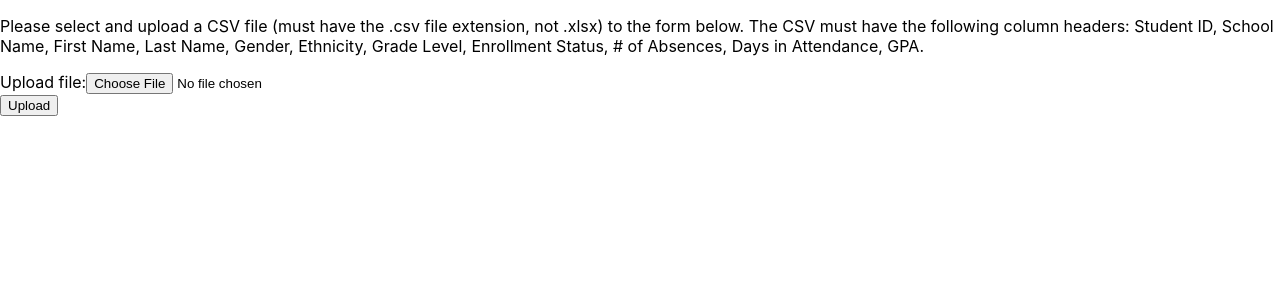
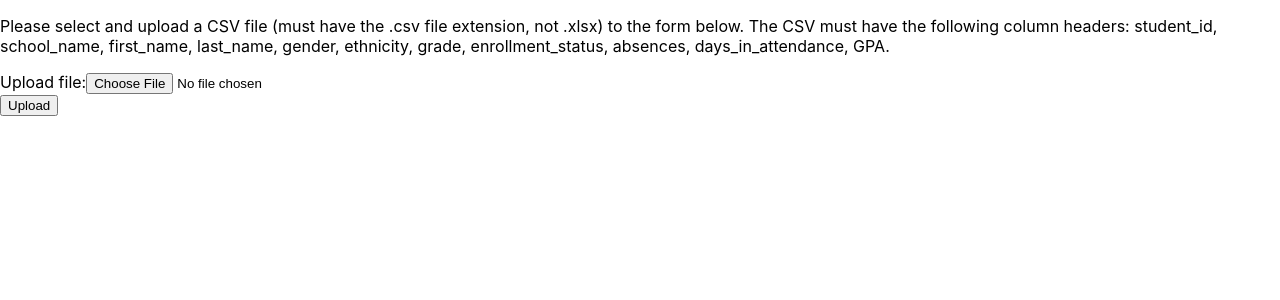
Before and after one commit to BachToTheFuture/InvestEDPipeline, a React (Create React App) app in the folder InvestEDFrontend/: page / in a window 1280 px wide. Shown: the top 300 px of the page. Built offline with nearby package versions, Linux system fonts and the light colour scheme.

Commit message:
changed header names requirement to match database

```diff
--- a/InvestEDFrontend/src/App.js
+++ b/InvestEDFrontend/src/App.js
@@ -60,9 +60,9 @@ class App extends Component {
       <div className="App">
         <p>
           Please select and upload a CSV file (must have the .csv file extension, not .xlsx) to
-          the form below. The CSV must have the following column headers: Student ID, School Name,
-          First Name, Last Name, Gender, Ethnicity, Grade Level, Enrollment Status, # of Absences,
-          Days in Attendance, GPA.
+          the form below. The CSV must have the following column headers: student_id, school_name,
+          first_name, last_name, gender, ethnicity, grade, enrollment_status, absences,
+          days_in_attendance, GPA.
         </p>
         <form onSubmit={this.handleSubmit} ref={this.form}>
           <label>Upload file:
```
